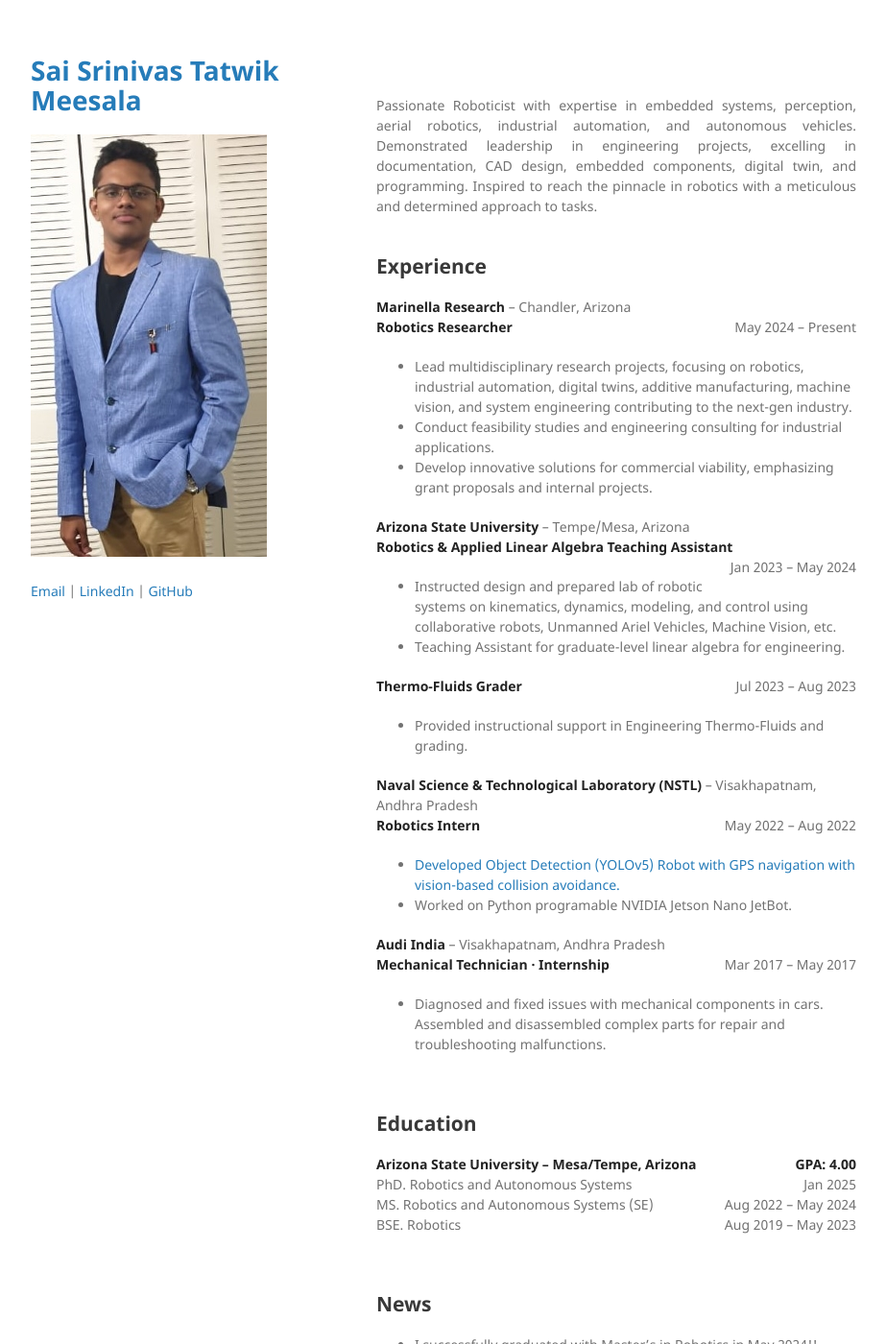
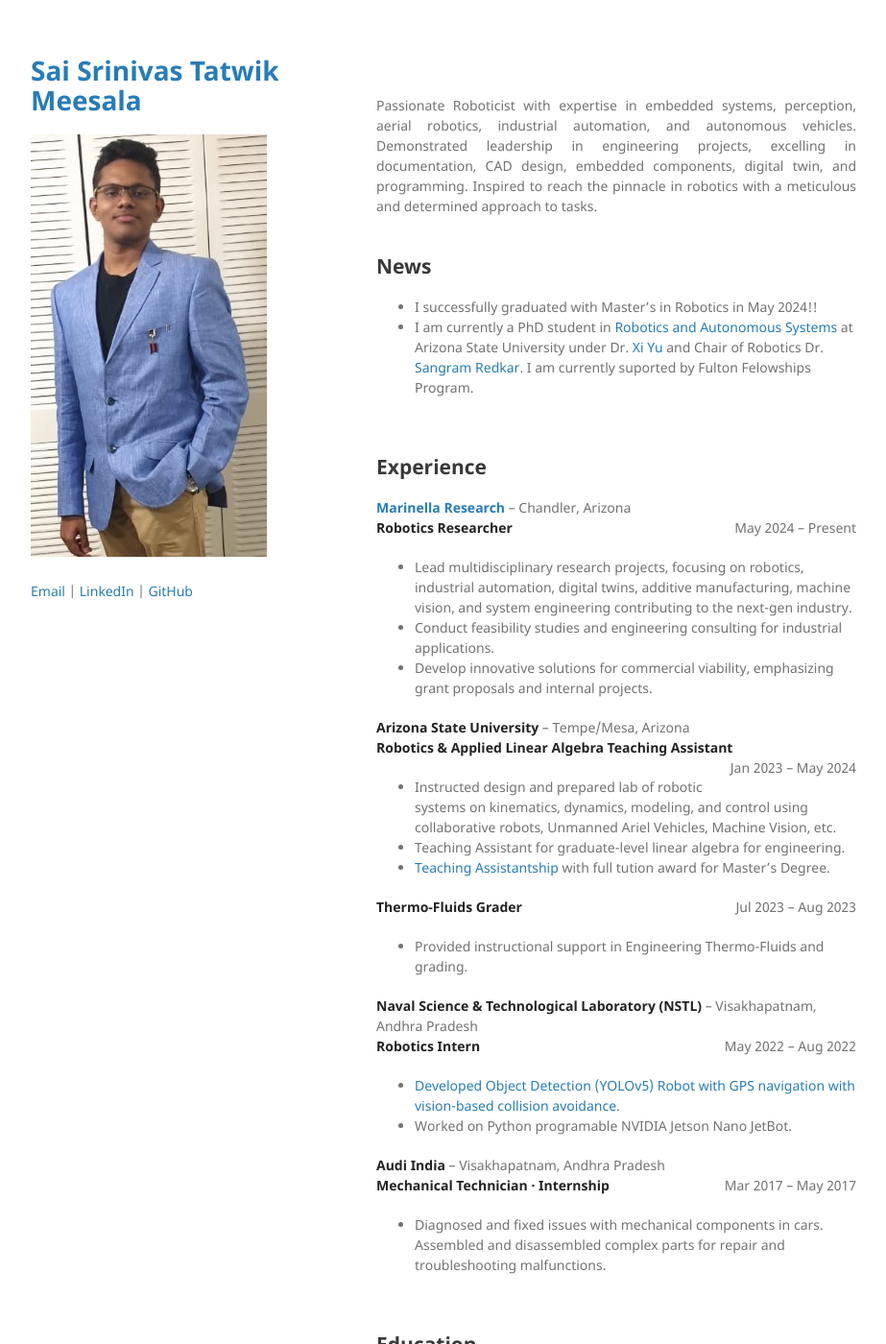
Before and after one commit to Tatwik19/Tatwik19.github.io, a Jekyll site: the page built from index.md, in a window 1280 px wide and 1400 px high. Shown: the whole window at 96% size, without its empty margins (178-1101 px from the left). Built offline with Jekyll 4.4.1, drawn with Linux system fonts in a browser that asks for light colours; the repository's description, which GitHub fills in, is left out; some of the changed text lies outside the part shown.

Commit message:
Update index.md

```diff
--- a/index.md
+++ b/index.md
@@ -4,9 +4,13 @@ layout: default
 <br />
 <div style="text-align: justify">Passionate Roboticist with expertise in embedded systems, perception, aerial robotics, industrial automation, and autonomous vehicles. Demonstrated leadership in engineering projects, excelling in documentation, CAD design, embedded components, digital twin, and programming. Inspired to reach the pinnacle in robotics with a meticulous and determined approach to tasks.</div>
 <br />
+## News
+*	I successfully graduated with Master's in Robotics in May 2024!!
+*	I am currently a PhD student in [Robotics and Autonomous Systems](https://msn.engineering.asu.edu/degrees/graduate/robotics-and-autonomous-systems-mechatronics-and-automation-phd/) at Arizona State University under Dr. [Xi Yu](https://search.asu.edu/profile/5170321) and Chair of Robotics Dr. [Sangram Redkar](https://search.asu.edu/profile/1114748). I am currently suported by Fulton Felowships Program.
 
+<br />
 ## Experience
-**Marinella Research** – Chandler, Arizona<br />
+**[Marinella Research](https://www.marinellaresearch.com/)** – Chandler, Arizona<br />
 **Robotics Researcher** <span style="float:right;"> May 2024 – Present</span>
 *	Lead multidisciplinary research projects, focusing on robotics, industrial automation, digital twins, additive manufacturing, machine vision, and system engineering contributing to the next-gen industry.
 *	Conduct feasibility studies and engineering consulting for industrial applications.
@@ -16,6 +20,7 @@ layout: default
 **Robotics & Applied Linear Algebra Teaching Assistant** <span style="float:right;"> Jan 2023 – May 2024</span>
 *	Instructed design and prepared lab of robotic systems on kinematics, dynamics, modeling, and control using collaborative robots, Unmanned Ariel Vehicles, Machine Vision, etc.
 *	Teaching Assistant for graduate-level linear algebra for engineering.
+*	[Teaching Assistantship](https://graduate.asu.edu/current-students/funding-opportunities/graduate-appointments-and-assistantships/policies-and-procedures/ta) with full tution award for Master's Degree.
 
 **Thermo-Fluids Grader** <span style="float:right;">Jul 2023 – Aug 2023</span>
 *	Provided instructional support in Engineering Thermo-Fluids and grading.
@@ -36,11 +41,6 @@ layout: default
 PhD. Robotics and Autonomous Systems <span style="float:right;">Jan 2025</span><br />
 MS. Robotics and Autonomous Systems (SE) <span style="float:right;">Aug 2022 – May 2024</span><br />
 BSE. Robotics <span style="float:right;">Aug 2019 – May 2023</span>
-
-<br />
-
-## News
-*	I successfully graduated with Master's in Robotics in May 2024!!
 
 <br />
 
```
